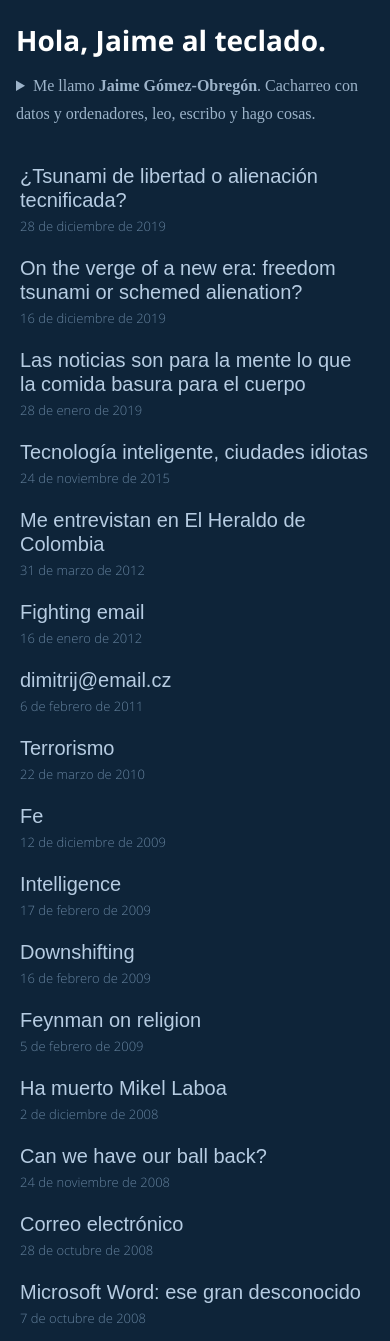
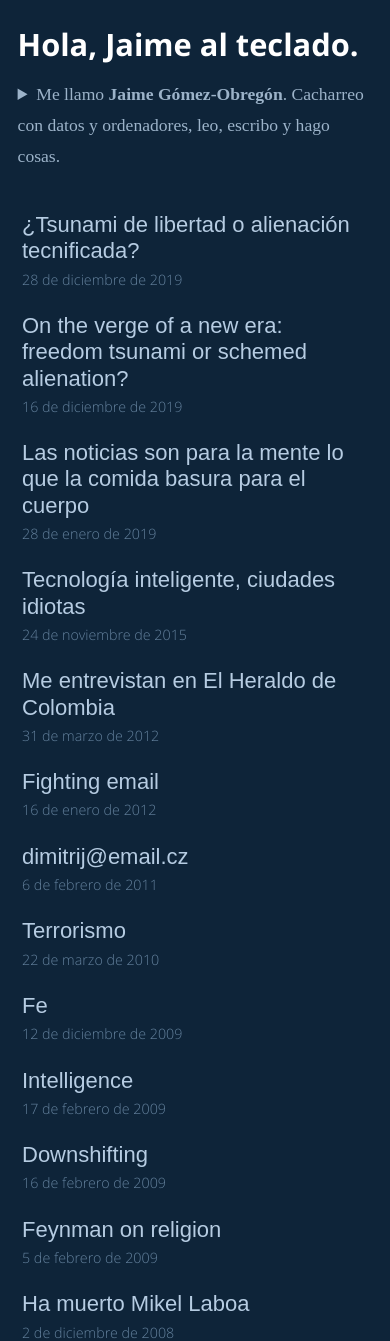
Before and after one commit to JaimeObregon/jaime.gomezobregon.com, a PHP site: page / in a window 390 px wide. Shown: the top 1341 px of the page. Run offline with PHP 8.4, Linux system fonts and the light colour scheme; some web fonts are replaced.

Commit message:
Realiza algunos sutiles ajustes para móviles

```diff
--- a/httpdocs/assets/blog.css
+++ b/httpdocs/assets/blog.css
@@ -640,11 +640,15 @@ main h2 {
 
 @media (max-width: 50rem) {
     body {
-        font-size: 1em;
+        font-size: 1.1em;
     }
 
     body.transition > div > header {
         transition-duration: 150ms;
+    }
+
+    main article p {
+        hyphens: auto;
     }
 }
 
```
